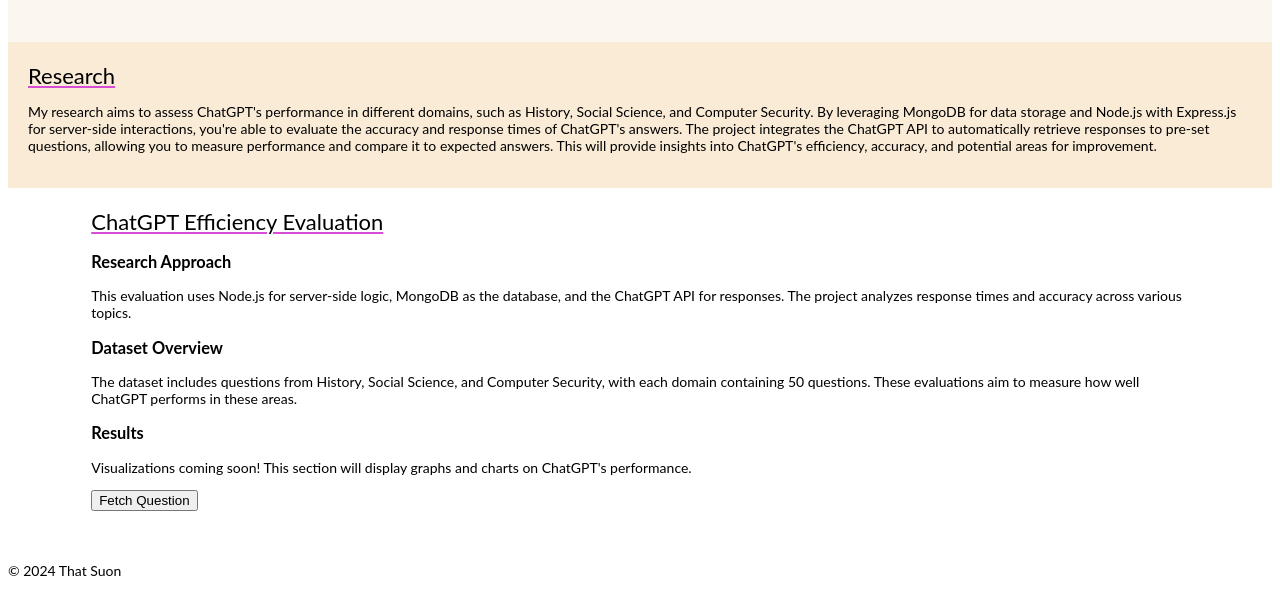
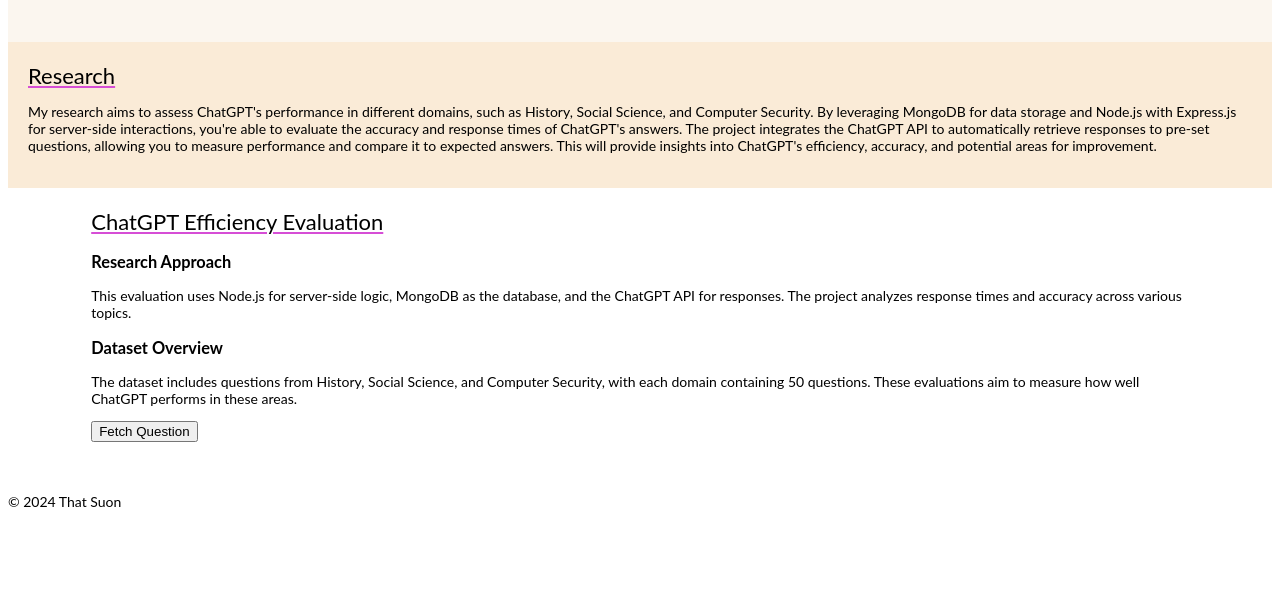
Before and after one commit to tsuon/tsuon.github.io, a website: page public/index.html in a window 1280 px wide. Shown: the part 513-1114 px from the top of the page. After the commit the page ends 1045 px from the top, so only its background shows below. Drawn offline with Linux system fonts and the light colour scheme.

Commit message:
index button update

```diff
--- a/public/index.html
+++ b/public/index.html
@@ -98,14 +98,13 @@
             <h3>Dataset Overview</h3>
             <p>The dataset includes questions from History, Social Science, and Computer Security, with each domain containing 50 questions. These evaluations aim to measure how well ChatGPT performs in these areas.</p>
 
-            <h3>Results</h3>
-            <p>Visualizations coming soon! This section will display graphs and charts on ChatGPT's performance.</p>
+
             <section id="question-fetch">
               <button id="fetchQuestion">Fetch Question</button>
               <div id="questionContainer"></div>
             </section>
 
-            <!-- Place the script here -->
+
             <script>
               document.getElementById('fetchQuestion').addEventListener('click', async () => {
                 try {
```
